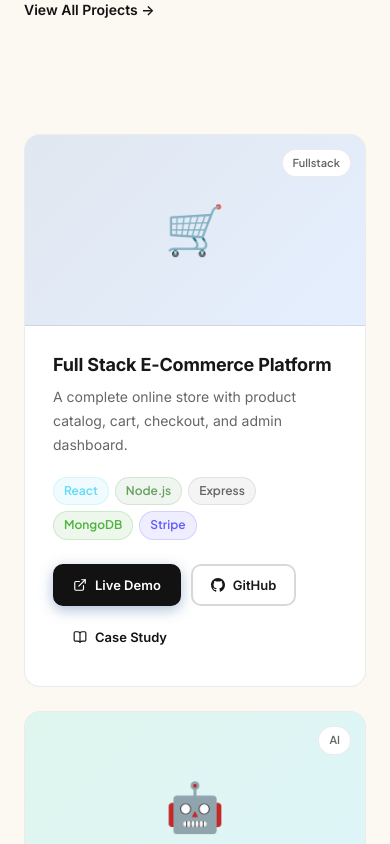
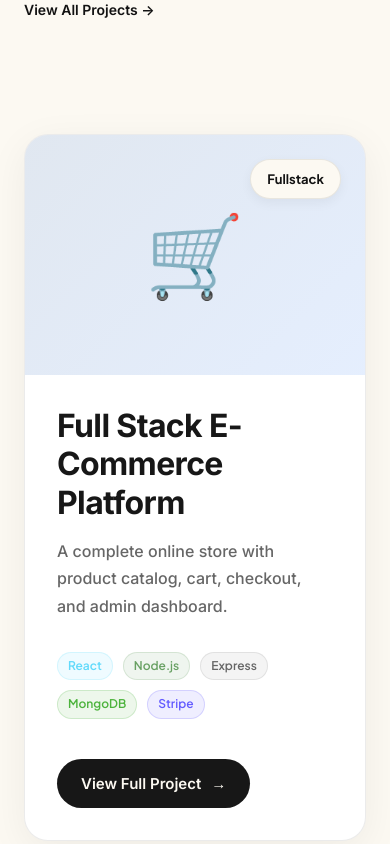
Before and after one commit to ajinkya682/Ajinkya-Saivar, a React (Vite) app in the folder client/: page / in a window 390 px wide. Shown: the part 5080-5924 px from the top of the page. Built offline with nearby package versions, Linux system fonts and the light colour scheme; a web font is replaced by a local one.

Commit message:
feat: enhance ProjectCard component with improved layout, animations, and responsive design

```diff
--- a/client/src/components/sections/Projects.jsx
+++ b/client/src/components/sections/Projects.jsx
@@ -20,76 +20,125 @@ function ProjectCard({ project, index }) {
   return (
     <motion.div
       ref={ref}
-      initial={{ opacity: 0, y: 32 }}
+      initial={{ opacity: 0, y: 50 }}
       animate={inView ? { opacity: 1, y: 0 } : {}}
-      transition={{ duration: 0.6, delay: index * 0.12, ease: [0.16, 1, 0.3, 1] }}
+      transition={{ duration: 0.8, delay: 0.1, ease: [0.16, 1, 0.3, 1] }}
+      style={{
+        position: "sticky",
+        top: `calc(120px + ${index * 30}px)`,
+        zIndex: index + 1,
+        marginBottom: "60px",
+      }}
+    >
+      <Link
+        to={`/projects/${project.slug}`}
+        style={{ textDecoration: "none", color: "inherit", display: "block" }}
+      >
+        <motion.div
           className="card"
-      style={{ overflow: "hidden" }}
+          whileHover="hover"
+          style={{
+            display: "flex",
+            flexDirection: "column",
+            overflow: "hidden",
+            background: "var(--card)",
+            boxShadow: "0 10px 40px rgba(0,0,0,0.06)",
+            border: "1px solid var(--border)",
+            borderRadius: "24px",
+            willChange: "transform",
+          }}
         >
-      {/* Project Image / Placeholder */}
+          <div className="project-card-inner" style={{ display: "flex" }}>
+            {/* Project Image Side */}
             <div
+              className="project-image-side"
               style={{
-          width: "100%",
-          aspectRatio: "16/9",
+                flex: "1.2",
                 background: projectColors[index % projectColors.length],
                 display: "flex",
                 alignItems: "center",
                 justifyContent: "center",
-          borderBottom: "1px solid var(--border)",
                 position: "relative",
+                overflow: "hidden",
+                minHeight: "340px",
               }}
             >
-        <span style={{ fontSize: "48px" }}>
+              <motion.span
+                variants={{ hover: { scale: 1.15, rotate: 5, transition: { type: "spring", stiffness: 200 } } }}
+                style={{ fontSize: "80px", display: "inline-block" }}
+              >
                 {index === 0 ? "🛒" : index === 1 ? "🤖" : "📋"}
-        </span>
-        {/* Category badge */}
+              </motion.span>
               <span
                 style={{
                   position: "absolute",
-            top: "14px",
-            right: "14px",
-            background: "var(--card)",
+                  top: "24px",
+                  right: "24px",
+                  background: "var(--bg)",
                   border: "1px solid var(--border)",
                   borderRadius: "var(--radius-full)",
-            padding: "4px 10px",
-            fontSize: "11px",
-            fontWeight: "600",
-            color: "var(--secondary)",
+                  padding: "8px 16px",
+                  fontSize: "13px",
+                  fontWeight: "700",
+                  color: "var(--primary)",
                   fontFamily: "'Plus Jakarta Sans', sans-serif",
+                  boxShadow: "0 4px 12px rgba(0,0,0,0.05)",
                 }}
               >
                 {project.category}
               </span>
             </div>
 
-      <div style={{ padding: "28px" }}>
-        <h3 style={{ fontSize: "18px", fontWeight: "700", color: "var(--text)", marginBottom: "10px", letterSpacing: "-0.01em" }}>
+            {/* Content Side */}
+            <div
+              className="project-content-side"
+              style={{
+                flex: "1",
+                padding: "48px",
+                display: "flex",
+                flexDirection: "column",
+                justifyContent: "center"
+              }}
+            >
+              <h3 style={{ fontSize: "32px", fontWeight: "800", color: "var(--text)", marginBottom: "16px", letterSpacing: "-0.02em", lineHeight: "1.2" }}>
                 {project.title}
               </h3>
-        <p style={{ fontSize: "14px", color: "var(--secondary)", lineHeight: "1.7", marginBottom: "20px" }}>
+              <p style={{ fontSize: "16px", color: "var(--secondary)", lineHeight: "1.7", marginBottom: "32px", fontWeight: "500" }}>
                 {project.summary}
               </p>
 
-        {/* Tech tags */}
-        <div style={{ display: "flex", flexWrap: "wrap", gap: "6px", marginBottom: "24px" }}>
+              <div style={{ display: "flex", flexWrap: "wrap", gap: "10px", marginBottom: "40px" }}>
                 {project.tech.slice(0, 5).map((t) => (
                   <Tag key={t}>{t}</Tag>
                 ))}
               </div>
 
-        {/* Action buttons */}
-        <div style={{ display: "flex", gap: "10px", flexWrap: "wrap" }}>
-          <Button href={project.demo} target="_blank" variant="primary" size="sm" icon={<ExternalLink size={14} />}>
-            Live Demo
-          </Button>
-          <Button href={project.github} target="_blank" variant="secondary" size="sm" icon={<GithubIcon size={14} />}>
-            GitHub
-          </Button>
-          <Button href={`/projects/${project.slug}`} variant="ghost" size="sm" icon={<BookOpen size={14} />}>
-            Case Study
-          </Button>
+              <div style={{ marginTop: "auto", display: "flex", alignItems: "center", gap: "12px" }}>
+                <span style={{
+                  display: "inline-flex",
+                  alignItems: "center",
+                  gap: "10px",
+                  padding: "12px 24px",
+                  background: "var(--text)",
+                  color: "var(--bg)",
+                  borderRadius: "var(--radius-full)",
+                  fontSize: "15px",
+                  fontWeight: "600",
+                  fontFamily: "'Inter', sans-serif"
+                }}>
+                  View Full Project
+                  <motion.span
+                    variants={{ hover: { x: 6, transition: { type: "spring", stiffness: 300 } } }}
+                    style={{ display: "inline-block" }}
+                  >
+                    →
+                  </motion.span>
+                </span>
               </div>
             </div>
+          </div>
+        </motion.div>
+      </Link>
     </motion.div>
   );
 }
@@ -124,16 +173,41 @@ export default function Projects() {
         </div>
 
         <div
+          className="projects-stack"
           style={{
-            display: "grid",
-            gridTemplateColumns: "repeat(auto-fit, minmax(320px, 1fr))",
-            gap: "24px",
+            display: "flex",
+            flexDirection: "column",
+            position: "relative",
           }}
         >
           {featuredProjects.map((project, i) => (
             <ProjectCard key={project.id} project={project} index={i} />
           ))}
         </div>
+
+        <style>{`
+          .project-card-inner {
+            flex-direction: column;
+          }
+          @media (min-width: 900px) {
+            .project-card-inner {
+              flex-direction: row;
+            }
+          }
+          @media (max-width: 900px) {
+            .project-content-side {
+              padding: 32px !important;
+            }
+            .project-image-side {
+              min-height: 240px !important;
+            }
+            .projects-stack > div {
+              position: relative !important;
+              top: auto !important;
+              margin-bottom: 24px !important;
+            }
+          }
+        `}</style>
       </div>
     </section>
   );
```
Lines whose indentation alone changed are shown as unchanged.
